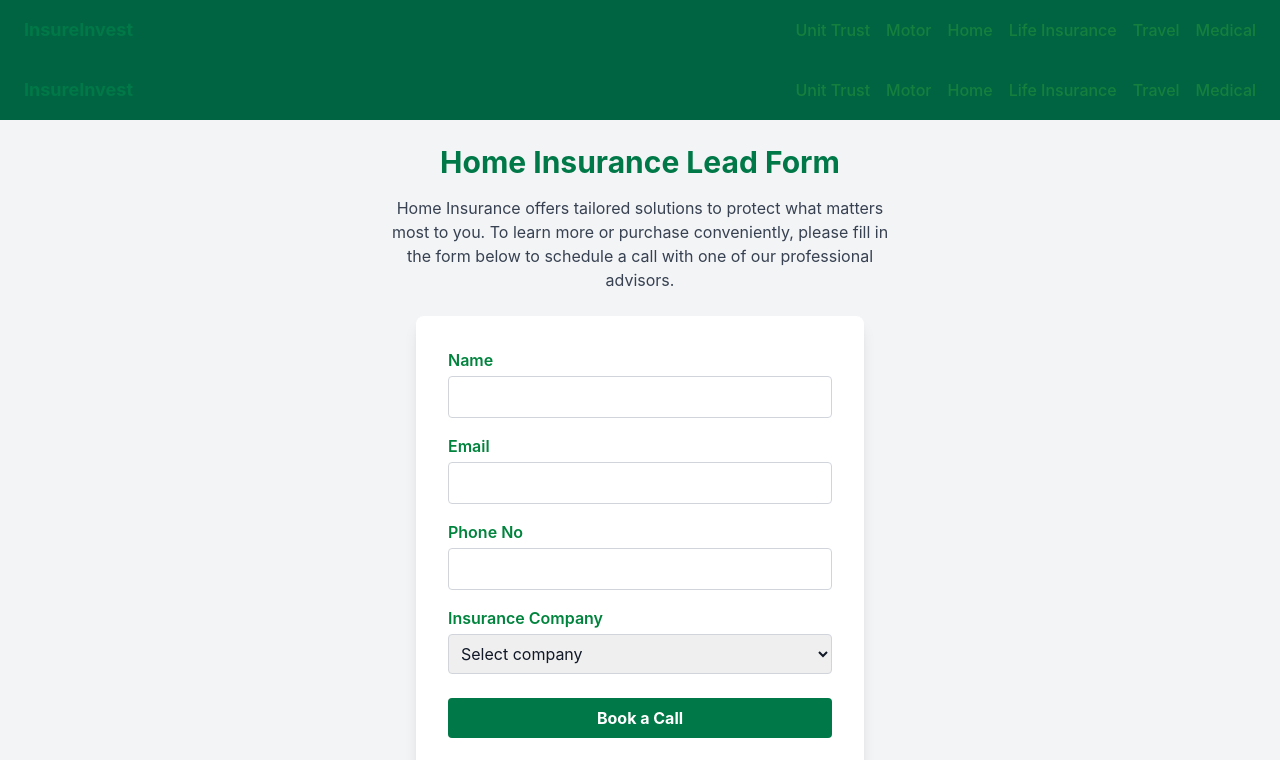
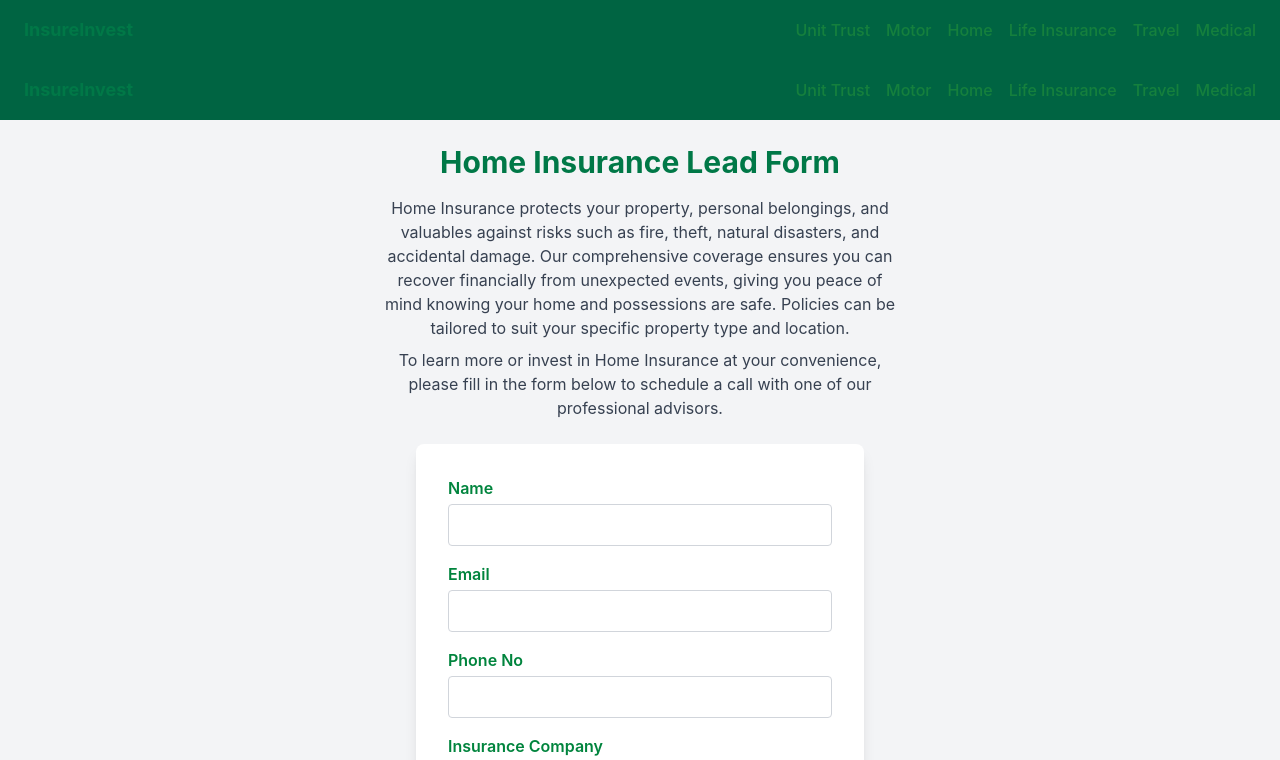
Before and after one commit to ew-prog/insure-invest-frontend, a React (Vite) app: page /product/home in a window 1280 px wide. Shown: the top 760 px of the page. Built offline with nearby package versions, Linux system fonts and the light colour scheme.

Commit message:
Update ProductPage.jsx

```diff
--- a/src/ProductPage.jsx
+++ b/src/ProductPage.jsx
@@ -2,8 +2,28 @@ import React, { useState } from "react";
 import Navbar from "./Navbar";
 import Footer from "./Footer";
 
+// Detailed product descriptions
+const productDescriptions = {
+  "Home Insurance":
+    "Home Insurance protects your property, personal belongings, and valuables against risks such as fire, theft, natural disasters, and accidental damage. Our comprehensive coverage ensures you can recover financially from unexpected events, giving you peace of mind knowing your home and possessions are safe. Policies can be tailored to suit your specific property type and location.",
+
+  "Life Insurance":
+    "Life Insurance provides financial security for your loved ones in the event of an untimely death. It helps cover living expenses, mortgage payments, education fees, and other financial obligations, ensuring your family’s lifestyle and future plans remain uninterrupted. Flexible policy options allow you to choose coverage that fits your long-term financial goals.",
+
+  "Motor Insurance":
+    "Motor Insurance protects your vehicle against accidental damage, theft, fire, and third-party liabilities. Our plans offer comprehensive coverage, including roadside assistance, replacement vehicle options, and claims support, so you can drive confidently. You can customize your coverage based on your car type and usage.",
+
+  "Travel Insurance":
+    "Travel Insurance provides protection during both local and international trips. Coverage includes medical emergencies, trip cancellations, lost luggage, flight delays, and personal liability. This ensures you can travel with confidence, knowing you are financially protected against unforeseen events that could disrupt your travel plans.",
+
+  "Medical Insurance":
+    "Medical Insurance guarantees access to quality healthcare services when you need them most. Coverage includes hospitalization, consultations, surgeries, prescriptions, and preventive care. Our plans are designed to minimize your out-of-pocket medical costs and ensure that you and your family receive timely, professional healthcare.",
+
+  "Unit Trust Funds":
+    "Unit Trust Funds allow you to invest in a diversified portfolio of assets, managed by professional fund managers. They provide a simple and flexible way to grow your wealth over time while spreading risk. Whether you are a beginner or an experienced investor, our funds offer options tailored to your risk profile, investment goals, and financial planning needs."
+};
+
 export default function ProductPage({ productName }) {
-  // Form state
   const [form, setForm] = useState({
     name: "",
     email: "",
@@ -15,7 +35,6 @@ export default function ProductPage({ productName }) {
   const [loading, setLoading] = useState(false);
   const [message, setMessage] = useState("");
 
-  // Insurance companies
   const insuranceCompanies = [
     "Sanlam",
     "Allianz",
@@ -27,10 +46,9 @@ export default function ProductPage({ productName }) {
     "Goldstar",
   ];
 
-  // Handle input changes
-  const handleChange = (e) => setForm({ ...form, [e.target.name]: e.target.value });
+  const handleChange = (e) =>
+    setForm({ ...form, [e.target.name]: e.target.value });
 
-  // Handle form submission
   const handleSubmit = async (e) => {
     e.preventDefault();
     setLoading(true);
@@ -96,9 +114,13 @@ export default function ProductPage({ productName }) {
 
         {/* Product Description */}
         <p className="mb-6 text-center text-gray-700 max-w-lg">
-          {productName} offers tailored solutions to protect what matters most to you.
-          To learn more or purchase conveniently, please fill in the form below to schedule
-          a call with one of our professional advisors.
+          {productDescriptions[productName]}
+          <br />
+          <span className="mt-2 block">
+            To learn more or invest in {productName} at your convenience, please
+            fill in the form below to schedule a call with one of our
+            professional advisors.
+          </span>
         </p>
 
         {/* Lead Form */}
@@ -106,7 +128,6 @@ export default function ProductPage({ productName }) {
           onSubmit={handleSubmit}
           className="bg-white rounded-lg shadow-lg p-8 max-w-md w-full"
         >
-          {/* Name */}
           <label className="block mb-1 font-semibold" style={{ color: "#00843D" }}>
             Name
           </label>
@@ -119,7 +140,6 @@ export default function ProductPage({ productName }) {
             className="w-full p-2 mb-4 border border-gray-300 rounded focus:outline-none focus:ring-2 focus:ring-[#007847]"
           />
 
-          {/* Email */}
           <label className="block mb-1 font-semibold" style={{ color: "#00843D" }}>
             Email
           </label>
@@ -132,7 +152,6 @@ export default function ProductPage({ productName }) {
             className="w-full p-2 mb-4 border border-gray-300 rounded focus:outline-none focus:ring-2 focus:ring-[#007847]"
           />
 
-          {/* Phone */}
           <label className="block mb-1 font-semibold" style={{ color: "#00843D" }}>
             Phone No
           </label>
@@ -145,7 +164,6 @@ export default function ProductPage({ productName }) {
             className="w-full p-2 mb-4 border border-gray-300 rounded focus:outline-none focus:ring-2 focus:ring-[#007847]"
           />
 
-          {/* Insurance Company */}
           <label className="block mb-1 font-semibold" style={{ color: "#00843D" }}>
             Insurance Company
           </label>
@@ -164,7 +182,6 @@ export default function ProductPage({ productName }) {
             ))}
           </select>
 
-          {/* Submit Button */}
           <button
             type="submit"
             disabled={loading}
@@ -173,7 +190,6 @@ export default function ProductPage({ productName }) {
             {loading ? "Submitting..." : "Book a Call"}
           </button>
 
-          {/* Submission Message */}
           {message && (
             <p
               className={`mt-4 text-center ${
```
